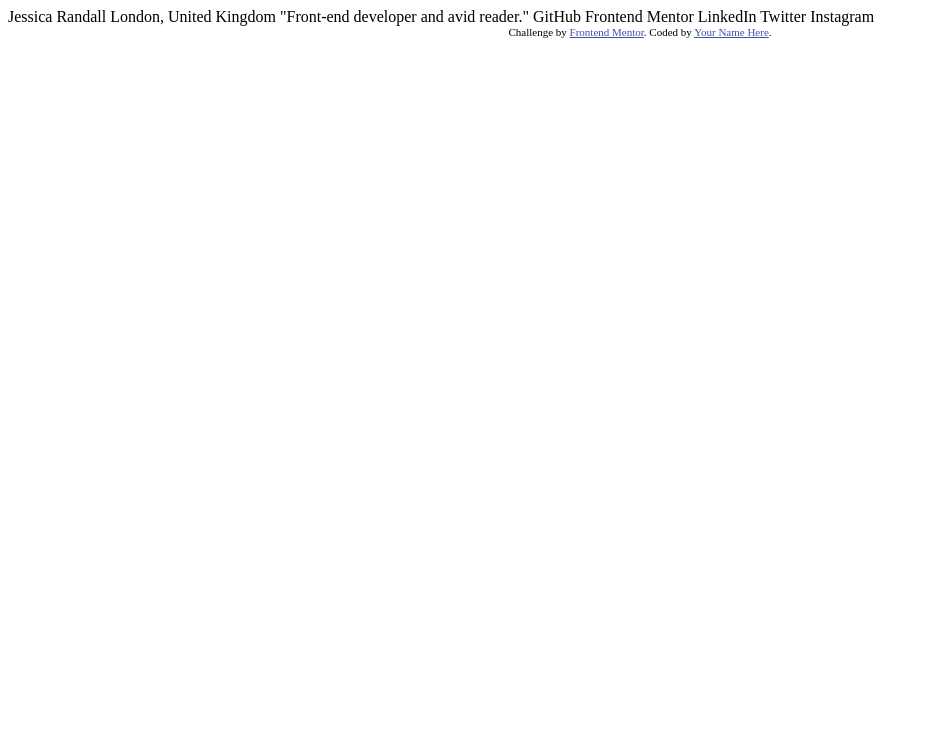
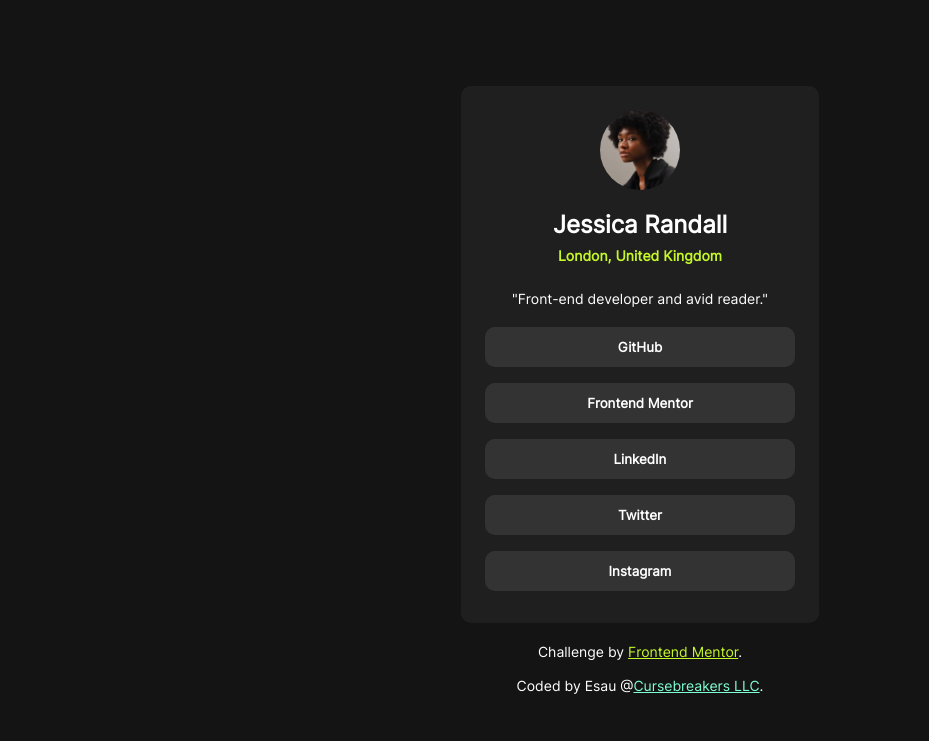
Before and after one commit to cursebreakers/social-links, a plain HTML site: page index.html in a window 1280 px wide. Shown: the whole page, without its empty margins (0-929 px from the left). Drawn offline with Linux system fonts and the light colour scheme.

Commit message:
final checks

```diff
--- /dev/null
+++ b/assets/styles.css
@@ -0,0 +1,121 @@
+* {
+    font-family: 'inter';
+}
+
+@font-face {
+    font-family: 'inter';
+    src: url(./fonts/static/Inter-Regular.ttf);
+}
+
+body {
+    display: flex;
+    justify-content: center;
+    align-items: center;
+    background-color: hsl(0, 0%, 8%);
+    margin: 0;
+    height: 100vh;
+}
+
+.centerBox {
+    display: flex;
+    flex-direction: column;
+    align-items: center;
+    padding: 24px;
+    max-width: 310px;
+}
+
+
+.socialBox {
+    width: 100%;
+    background-color: hsl(0, 0%, 12%);
+    display: flex;
+    flex-direction: column;
+    align-items: center;
+    border: none;
+    border-radius: 10px;
+    color: hsl(0, 0%, 100%);
+    padding: 24px;
+}
+
+#avatar {
+    width: 80px;
+    border-radius: 50px;
+    margin-bottom: 0;
+}
+
+h2 {
+    font-size: 24px;
+    font-weight: 700;
+    margin-bottom: 8px;
+}
+
+h4 {
+    color: hsl(75, 94%, 57%);
+    margin-top:  0;
+    font-size: 14px;
+    font-weight: 600;
+}
+
+p {
+    font-size: 14px;
+    color: hsl(0, 0%, 100%);
+    padding: 4px;
+    font-weight: 400;
+    margin-top: 4px;
+    margin-bottom:  8px;
+    text-align: center;
+}
+
+button {
+    padding: 12px;
+    border-radius: 10px;
+    border: none;
+    background-color: hsl(0, 0%, 20%);
+    color: hsl(0, 0%, 100%);
+    font-weight: 800;
+    width: 100%;
+    margin: 8px;
+}
+
+button:hover {
+    background-color: hsl(75, 94%, 57%);
+    color: #111111;
+}
+
+button:focus {
+    outline: none;
+    box-shadow: 0 0 10px 0 rgba(0, 0, 0, 0.5),
+                0 0 10px 5px rgba(255, 255, 255, 0.5);
+}
+
+.attribution {
+    color: hsl(0, 0%, 100%);
+    margin: 8px;
+    padding: 12px;
+    text-align: center;
+    font-size: 14px;
+}
+
+a {
+    color: hsl(75, 94%, 57%);
+}
+
+.cursebreakers {
+    color: aquamarine;
+}
+
+a:hover {
+    color: azure;
+}
+
+
+@media screen and (max-width: 400px) {
+    .centerBox {
+        max-width: 250px;
+    }
+
+    p {
+        font-size: 13px;
+    }
+
+}
--- a/index.html
+++ b/index.html
@@ -2,33 +2,28 @@
 <html lang="en">
 <head>
   <meta charset="UTF-8">
-  <meta name="viewport" content="width=device-width, initial-scale=1.0"> <!-- displays site properly based on user's device -->
-
+  <meta name="viewport" content="width=device-width, initial-scale=1.0">
+  <title>Frontend Mentor | Social links profile</title>
   <link rel="icon" type="image/png" sizes="32x32" href="./assets/images/favicon-32x32.png">
-
-  <title>Frontend Mentor | Social links profile</title>
-
-  <!-- Feel free to remove these styles or customise in your own stylesheet 👍 -->
-  <style>
-    .attribution { font-size: 11px; text-align: center; }
-    .attribution a { color: hsl(228, 45%, 44%); }
-  </style>
+  <link rel="stylesheet" href="./assets/styles.css">
 </head>
 <body>
-
-  Jessica Randall
-  London, United Kingdom
-  "Front-end developer and avid reader."
-
-  GitHub
-  Frontend Mentor
-  LinkedIn
-  Twitter
-  Instagram
-
+<div class="centerBox">
+  <div class="socialBox">
+    <img id="avatar" src="./assets/images/avatar-jessica.jpeg" alt="jessica randall's avatar">
+    <h2>Jessica Randall</h2>
+    <h4>London, United Kingdom</h4>
+    <p>"Front-end developer and avid reader."</p>
+    <button>GitHub</button>
+    <button>Frontend Mentor</button>
+    <button>LinkedIn</button>
+    <button>Twitter</button>
+    <button>Instagram</button>
+</div>
   <div class="attribution">
-    Challenge by <a href="https://www.frontendmentor.io?ref=challenge" target="_blank">Frontend Mentor</a>.
-    Coded by <a href="#">Your Name Here</a>.
+    Challenge by <a href="https://www.frontendmentor.io?ref=challenge" target="_blank">Frontend Mentor</a>.<br><br>
+    Coded by Esau @<a class="cursebreakers" href="https://cursebreakers.net">Cursebreakers LLC</a>.
   </div>
+</div>
 </body>
 </html>
```
Also changed, not shown: 3 other files.
